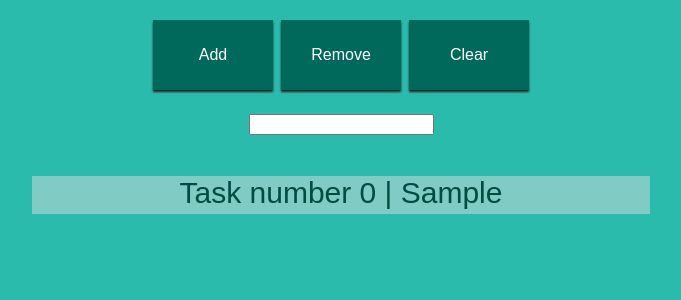
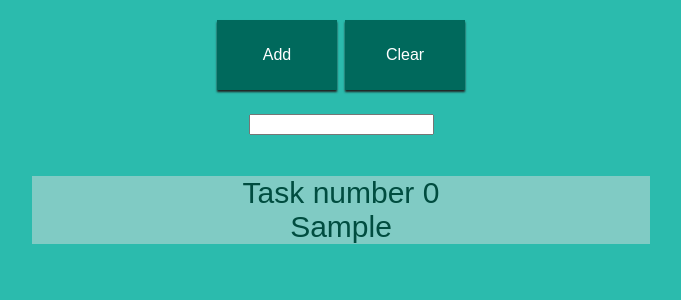
Before and after one commit to video-kid/todolist, a React (Create React App) app: page / in a window 1280 px wide. Both pictures are taken after typing "Sample" into the empty fields and a click on the button "Add". Shown: the top 300 px of the page, without its empty margins (299-980 px from the left). Built offline with nearby package versions, Linux system fonts and the light colour scheme.

Commit message:
i was delete 'delete' button, and replace delete last item with delete currently clicked item

```diff
--- a/src/App.js
+++ b/src/App.js
@@ -35,19 +35,19 @@ class App extends Component {
     })
   }
 
-  deleteLast = () => {
+  deleteCurrent = (taskId) => {
     if (this.state.lastTaskId === 0) {
       return;
     }
 
     let list = this.state.toDoList;
-    let previousTaskId = this.state.lastTaskId - 1;
-    list.splice(previousTaskId, 1);
+    let markedTaskId = taskId;
+    list.splice(markedTaskId, 1);
 
     this.setState({
-      toDoList: list,
-      lastTaskId: previousTaskId
+      toDoList: list
     })
+
   }
 
   handleInputChange = (event) => {
@@ -63,12 +63,11 @@ class App extends Component {
     return (
       <div className="App">
         <button onClick={this.addTask}>Add</button>
-        <button onClick={this.deleteLast}>Remove</button>
         <button onClick={this.clearAll}>Clear</button>
         <form>
           <input type="text" name="taskDetails" value={this.state.details} onChange={this.handleInputChange}></input>
         </form>
-          <List items={this.state.toDoList}/>
+          <List items={this.state.toDoList} delete={this.deleteCurrent}/>
       </div>
     );
   }
--- a/src/List.css
+++ b/src/List.css
@@ -16,9 +16,17 @@ ul, li {
 .itemList li {
     background-color: #80cbc4;
     width: 50%;
-    height: 40px;
     margin: auto;
     font-size: 30px;
     color: #004d40;
     border: 1px solid #2BBBAD;
 }
+
+.taskNumber {
+
+}
+
+
+.taskDetails {
+
+}
--- a/src/List.js
+++ b/src/List.js
@@ -4,7 +4,10 @@ import './List.css';
 const List = props => (
   <ul className="itemList">
     {
-      props.items.map((item, index) => <li key={index}>Task number {item.id} | {item.details}</li>)
+      props.items.map((item, index) => <li key={index}>
+      <div className='taskNumber' onClick={() => props.delete(index)}>Task number {item.id}</div>
+      <div className='taskDetails'> {item.details}</div>
+      </li>)
     }
   </ul>
 );
```
